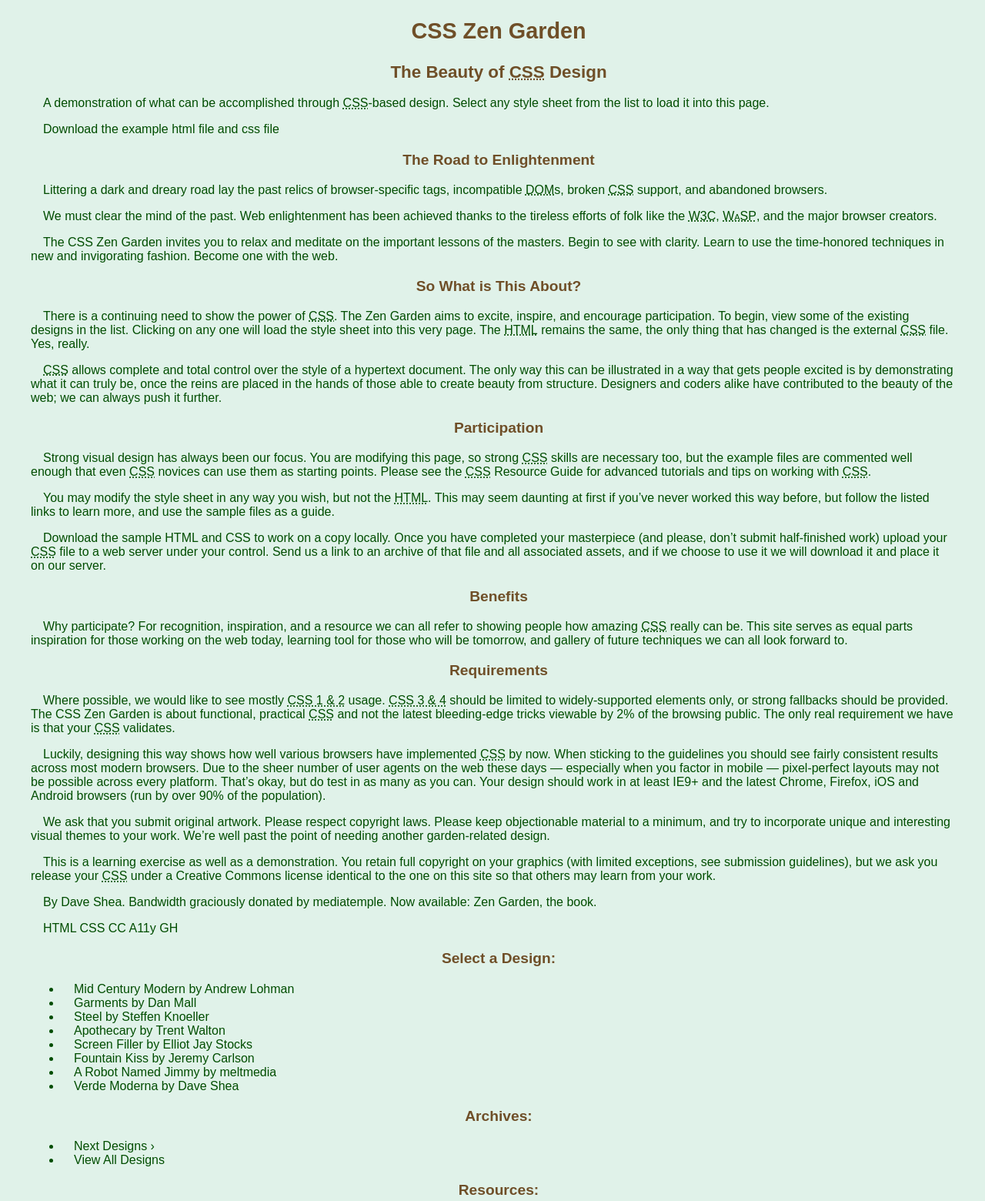
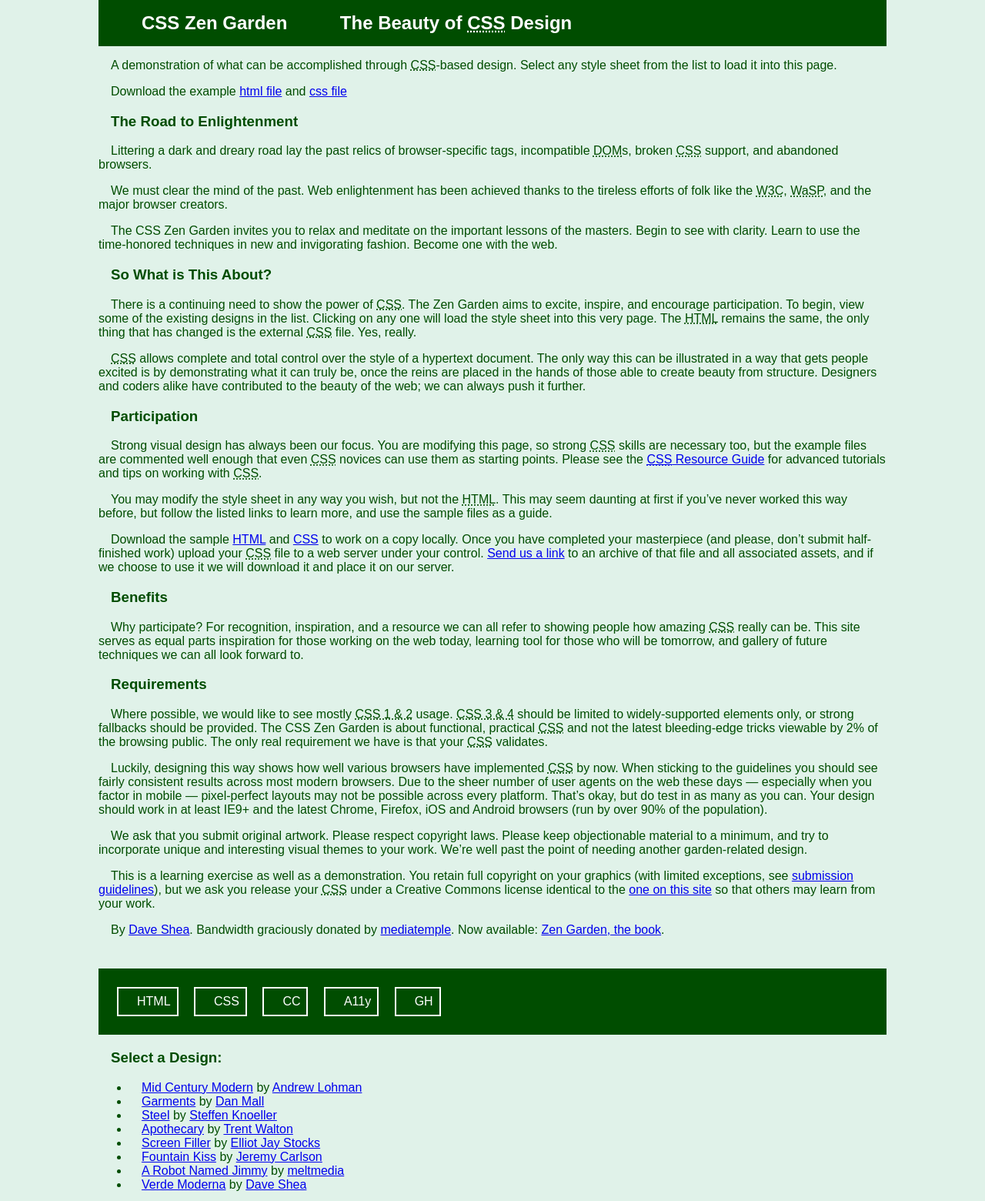
Before and after one commit to alexandrelfilho/desenvolve-introducao-web, a plain HTML site: page CSS Zen Garden/index.html in a window 1280 px wide. Shown: the top 1560 px of the page at 77% size. Drawn offline with Linux system fonts and the light colour scheme.

Commit message:
Update style.css

```diff
--- a/CSS Zen Garden/style.css
+++ b/CSS Zen Garden/style.css
@@ -1,5 +1,6 @@
 body {
-    width: 1200px;
+    width: 80%;
+    max-width: 1280px;
     margin: 0 auto;
     font-family: Arial, sans-serif;
     text-indent: 1em;
@@ -7,81 +8,51 @@ body {
     color: #004d00;
 }
 
-h1 {
-    text-align: center;
-    font-size: 1.8rem;
-    color: #6f4f28;
+.introduction-section {
+    height: 550px;
 }
 
-h2 {
-    text-align: center;
-    font-size: 1.4rem;
-    color: #6f4f28;
+#design-archives {
+    display: none;
 }
 
-h3 {
-    text-align: center;
-    font-size: 1.2rem;
-    color: #6f4f28;
+header {
+    background-color: #004d00;
+    color: #ffffff;
+    padding: 1em 0;
 }
 
-.section-summary {
-    text-align: right;
+header h1, header h2 {
+    display: inline-block;
+    margin: 0 1em;
 }
 
-.section-main p {
-    line-height: 1.5;
+.sidebar-menu {
+    list-style-type: none;
+    padding: 0;
 }
 
-a {
-    color: #004d00;
-    text-decoration: none;
+.sidebar-menu li {
+    margin-bottom: 1em;
+    text-align: center;
 }
 
-a:hover {
-    color: #6f4f28;
-    text-decoration: underline;
+footer {
+    background-color: #004d00;
+    color: #ffffff;
+    padding: 1em 0;
+    margin-top: 4%;
 }
 
-button {
-    background-color: #6f4f28;
+footer a {
+    border: 2px solid #ffffff;
+    padding: 0.5em;
     color: #ffffff;
-    border: none;
-    padding: 10px 20px;
-    cursor: pointer;
-    border-radius: 5px;
+    text-decoration: none;
+    display: inline-block;
+    margin: 0.5em;
 }
 
-button:hover {
-    background-color: #8b5e3c;
+footer a:hover {
+    background-color: #6f4f28;
 }
-
-input[type="text"], input[type="email"], textarea {
-    border: 1px solid #6f4f28;
-    padding: 10px;
-    border-radius: 5px;
-    background-color: #ffffff;
-    color: #004d00;
-}
-
-table {
-    width: 100%;
-    border-collapse: collapse;
-}
-
-table, th, td {
-    border: 1px solid #6f4f28;
-}
-
-th, td {
-    padding: 10px;
-}
-
-th {
-    background-color: #004d00;
-    color: #ffffff;
-}
-
-abbr {
-    font-variant: small-caps;
-}
```
